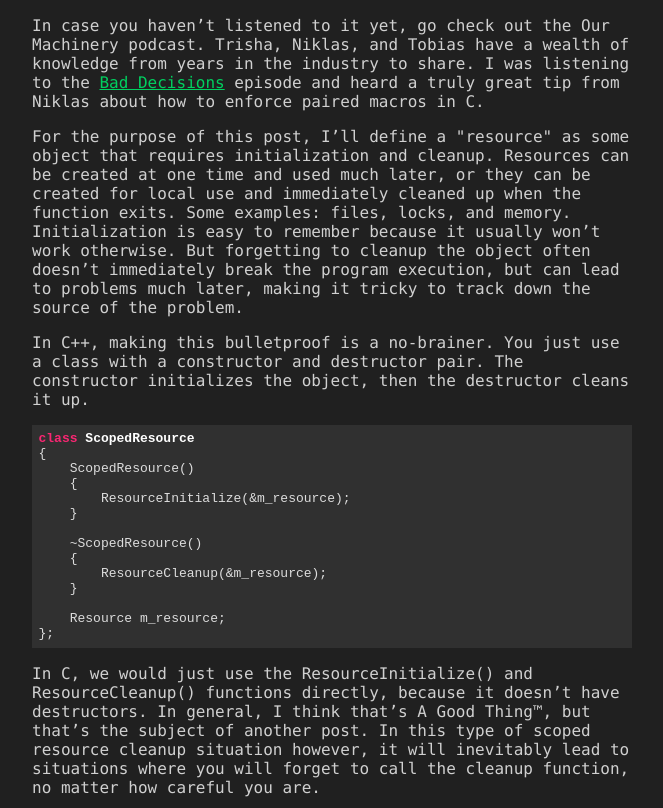
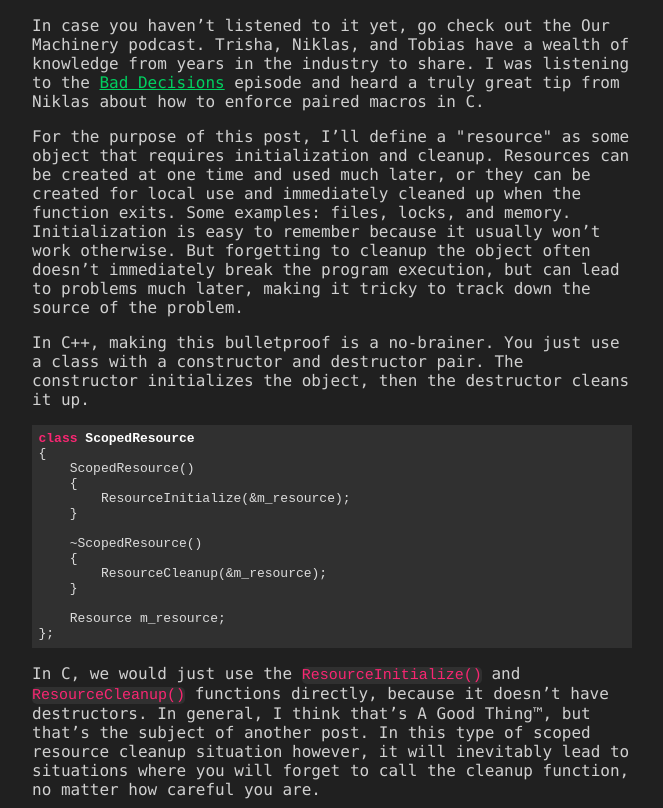
Before and after one commit to rdunnington/rdunnington.github.io, a plain HTML site: page blog/2020-9-3.html in a window 1280 px wide. Shown: the part 144-952 px from the top of the page, without its empty margins (308-971 px from the left). Drawn offline with Linux system fonts and the light colour scheme.

Commit message:
Add new inline-code style for use with span tags. Use it in the latest blog post.

```diff
--- a/blog/2020-9-3.html
+++ b/blog/2020-9-3.html
@@ -40,7 +40,7 @@
 
 	Resource m_resource;
 };</code></pre>
-	<p>In C, we would just use the ResourceInitialize() and ResourceCleanup() functions directly, because it doesn’t have destructors. In general, I think that’s A Good Thing™, but that’s the subject of another post. In this type of scoped resource cleanup situation however, it will inevitably lead to situations where you will forget to call the cleanup function, no matter how careful you are.</p>
+	<p>In C, we would just use the <span class="inline-code">ResourceInitialize()</span> and <span class="inline-code">ResourceCleanup()</span> functions directly, because it doesn’t have destructors. In general, I think that’s A Good Thing™, but that’s the subject of another post. In this type of scoped resource cleanup situation however, it will inevitably lead to situations where you will forget to call the cleanup function, no matter how careful you are.</p>
 	<pre><code>void foo()
 {
 	struct Resource scoped_resource;
--- a/styles/global.css
+++ b/styles/global.css
@@ -36,6 +36,16 @@ img
 	border: 2px;
 	border-radius: 5px;
 	padding: 10px;
+	background-color:#303030;
+}
+
+.inline-code
+{
+	border: 2px;
+	border-radius: 5px;
+	font-size:15px;
+	font-family:Courier, monospace;
+	color:#f92672;
 	background-color:#303030;
 }
 
```
